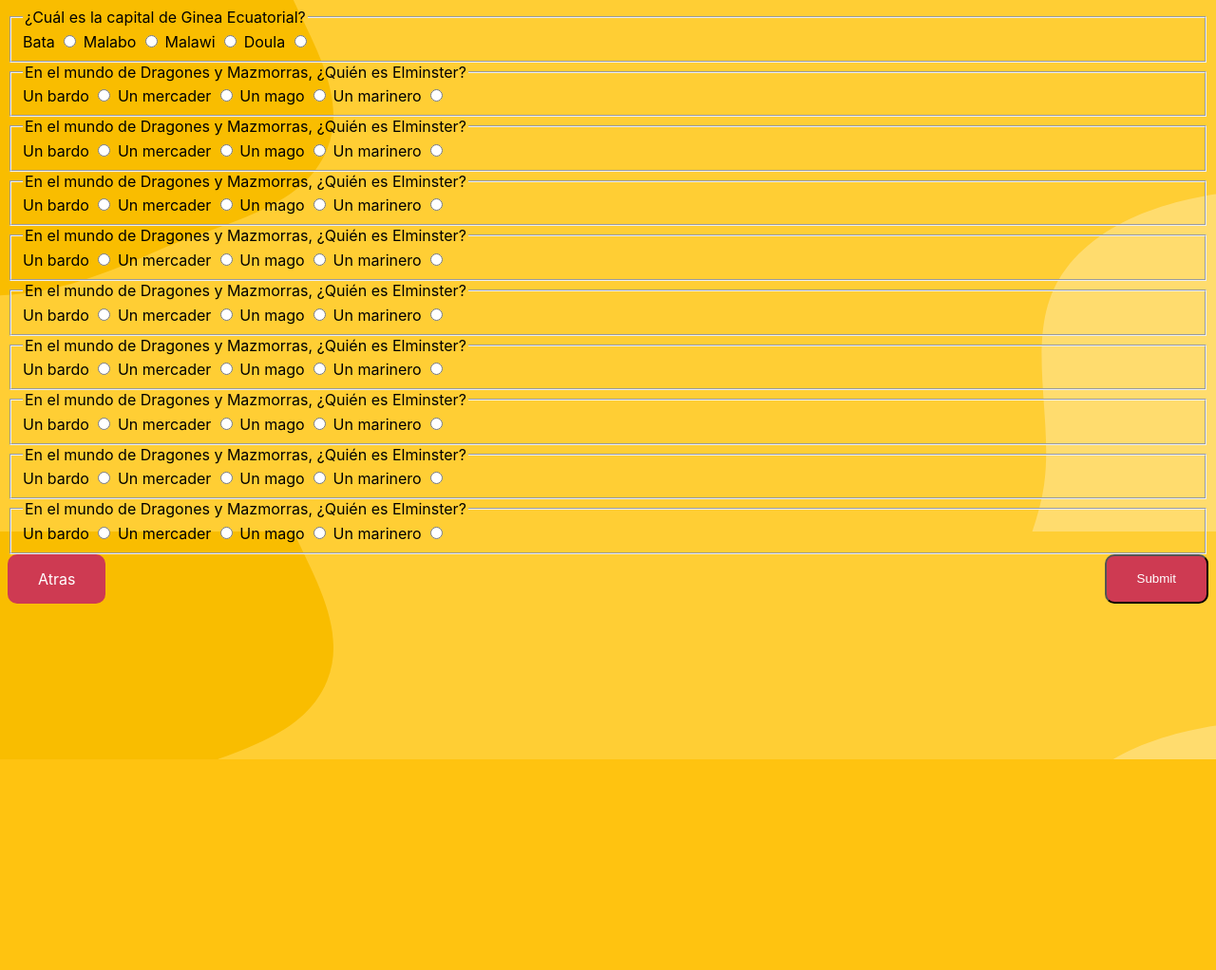
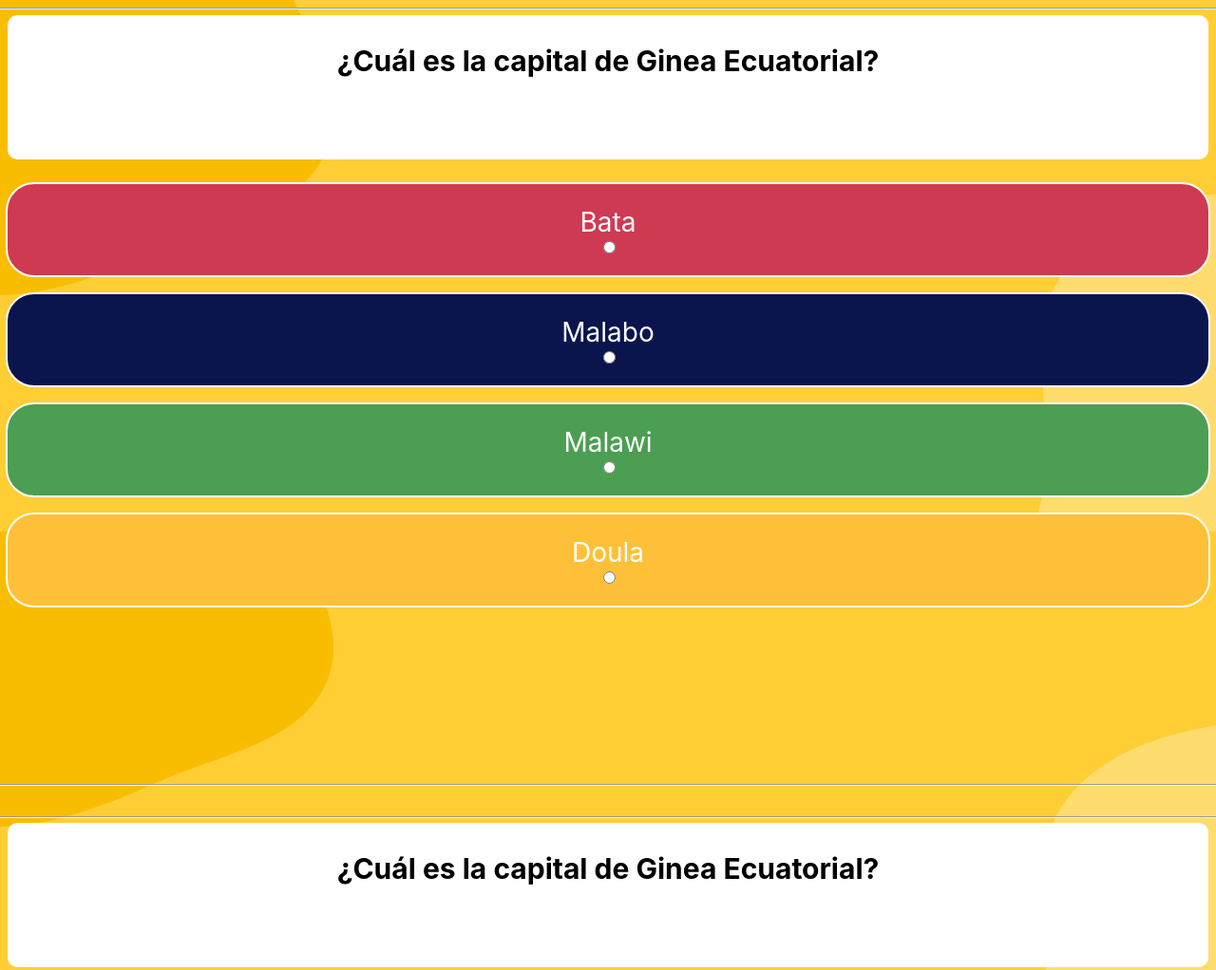
Before and after one commit to RicardoSolance/quiz, a plain HTML site: page pages/quiz.html in a window 1280 px wide. Shown: the top 1022 px of the page at 95% size. Before the commit the page ends 800 px from the top, so only its background shows below. Drawn offline with Linux system fonts and the light colour scheme; files whose address does not match are found by name.

Commit message:
añadido estilos al css y clases al form

```diff
--- a/css/style.css
+++ b/css/style.css
@@ -46,3 +46,64 @@ a {
   justify-content: space-between;
   outline: none;
 }
+form {
+  /* background-color: #ce3a52; */
+  width: 100%;
+  /* margin: auto; */
+  margin-top: 0;
+  display: flex;
+  flex-direction: column;
+  justify-content: center;
+  align-items: center;
+}
+fieldset {
+  display: flex;
+  flex-direction: column;
+  width: 100%;
+  height: 100vh;
+  /* background-color: #ffffff; */
+  justify-content: center;
+  align-items: center;
+  position: relative;
+  margin-bottom: 2rem;
+}
+.question {
+  width: 100%;
+  height: 9.5rem;
+  background-color: #ffffff;
+  margin-top: 0;
+  margin-bottom: 1rem;
+  border-radius: 10px;
+}
+.question h3 {
+  color: #000000;
+  text-align: center;
+  font-size: 30px;
+}
+
+.answer {
+  height: 6rem;
+  width: 100%;
+  margin: 0.5rem;
+  text-align: center;
+  display: flex;
+  flex-direction: column;
+  justify-content: center;
+  align-items: center;
+  border-radius: 30px;
+  color: #ffffff;
+  font-size: 28px;
+  border: 2px solid white;
+}
+#color1 {
+  background-color: #ce3a52;
+}
+#color2 {
+  background-color: #0b154d;
+}
+#color3 {
+  background-color: #4c9e53;
+}
+#color4 {
+  background-color: #ffc039;
+}
--- a/pages/quiz.html
+++ b/pages/quiz.html
@@ -11,22 +11,53 @@
 <body>
     <form>
         <fieldset>
-          <legend>¿Cuál es la capital de Ginea Ecuatorial?</legend>
+          <div class="question">
+            <h3>¿Cuál es la capital de Ginea Ecuatorial?</h3>
+          </div>
+
+          <div class="answer" id="color1" >
           <label for="opc1">Bata</label>
           <input id="opc1" type="radio" name="elminster" value="Bata">
-
+        </div>
+        <div class="answer" id="color2">
           <label for="opc2">Malabo</label>
           <input id="opc2" type="radio" name="elminster" value="Malabo">
-
+        </div>
+        <div class="answer" id="color3">
           <label for="opc3">Malawi</label>
           <input id="opc3" type="radio" name="elminster" value="Malawi">
-
+        </div>
+        <div class="answer" id="color4">
           <label for="opc4">Doula</label>
           <input id="opc4" type="radio" name="elminster" value="Doula">
+        </div>
+        </fieldset>
+        <fieldset>
+          <div class="question">
+            <h3>¿Cuál es la capital de Ginea Ecuatorial?</h3>
+          </div>
+
+          <div class="answer" id="color1" >
+          <label for="opc1">Bata</label>
+          <input id="opc1" type="radio" name="elminster" value="Bata">
+        </div>
+        <div class="answer" id="color2">
+          <label for="opc2">Malabo</label>
+          <input id="opc2" type="radio" name="elminster" value="Malabo">
+        </div>
+        <div class="answer" id="color3">
+          <label for="opc3">Malawi</label>
+          <input id="opc3" type="radio" name="elminster" value="Malawi">
+        </div>
+        <div class="answer" id="color4">
+          <label for="opc4">Doula</label>
+          <input id="opc4" type="radio" name="elminster" value="Doula">
+        </div>
         </fieldset>
 
+
         <fieldset>
-          <legend>En el mundo de Dragones y Mazmorras, ¿Quién es Elminster?</legend>
+          <h3>En el mundo de Dragones y Mazmorras, ¿Quién es Elminster?</h3>
           <label for="bard-field">Un bardo</label>
           <input id="bard-field" type="radio" name="elminster" value="bardo">
 
@@ -41,7 +72,7 @@
         </fieldset>
 
         <fieldset>
-          <legend>En el mundo de Dragones y Mazmorras, ¿Quién es Elminster?</legend>
+          <h3>En el mundo de Dragones y Mazmorras, ¿Quién es Elminster?</h3>
           <label for="bard-field">Un bardo</label>
           <input id="bard-field" type="radio" name="elminster" value="bardo">
 
@@ -56,7 +87,7 @@
         </fieldset>
 
         <fieldset>
-          <legend>En el mundo de Dragones y Mazmorras, ¿Quién es Elminster?</legend>
+          <h3>En el mundo de Dragones y Mazmorras, ¿Quién es Elminster?</h3>
           <label for="bard-field">Un bardo</label>
           <input id="bard-field" type="radio" name="elminster" value="bardo">
 
@@ -71,7 +102,7 @@
         </fieldset>
 
         <fieldset>
-          <legend>En el mundo de Dragones y Mazmorras, ¿Quién es Elminster?</legend>
+          <h3>En el mundo de Dragones y Mazmorras, ¿Quién es Elminster?</h3>
           <label for="bard-field">Un bardo</label>
           <input id="bard-field" type="radio" name="elminster" value="bardo">
 
@@ -86,7 +117,7 @@
         </fieldset>
 
         <fieldset>
-          <legend>En el mundo de Dragones y Mazmorras, ¿Quién es Elminster?</legend>
+          <h3>En el mundo de Dragones y Mazmorras, ¿Quién es Elminster?</h3>
           <label for="bard-field">Un bardo</label>
           <input id="bard-field" type="radio" name="elminster" value="bardo">
 
@@ -101,7 +132,7 @@
         </fieldset>
 
         <fieldset>
-          <legend>En el mundo de Dragones y Mazmorras, ¿Quién es Elminster?</legend>
+          <h3>En el mundo de Dragones y Mazmorras, ¿Quién es Elminster?</h3>
           <label for="bard-field">Un bardo</label>
           <input id="bard-field" type="radio" name="elminster" value="bardo">
 
@@ -116,7 +147,7 @@
         </fieldset>
 
         <fieldset>
-          <legend>En el mundo de Dragones y Mazmorras, ¿Quién es Elminster?</legend>
+          <h3>En el mundo de Dragones y Mazmorras, ¿Quién es Elminster?</h3>
           <label for="bard-field">Un bardo</label>
           <input id="bard-field" type="radio" name="elminster" value="bardo">
 
@@ -131,22 +162,7 @@
         </fieldset>
 
         <fieldset>
-          <legend>En el mundo de Dragones y Mazmorras, ¿Quién es Elminster?</legend>
-          <label for="bard-field">Un bardo</label>
-          <input id="bard-field" type="radio" name="elminster" value="bardo">
-
-          <label for="merchant-field">Un mercader</label>
-          <input id="merchant-field" type="radio" name="elminster" value="mercader">
-
-          <label for="sorcerer-field">Un mago</label>
-          <input id="sorcerer-field" type="radio" name="elminster" value="mago">
-
-          <label for="sailor-field">Un marinero</label>
-          <input id="sailor-field" type="radio" name="elminster" value="marinero">
-        </fieldset>
-
-        <fieldset>
-          <legend>En el mundo de Dragones y Mazmorras, ¿Quién es Elminster?</legend>
+          <h3>En el mundo de Dragones y Mazmorras, ¿Quién es Elminster?</h3>
           <label for="bard-field">Un bardo</label>
           <input id="bard-field" type="radio" name="elminster" value="bardo">
 
```
